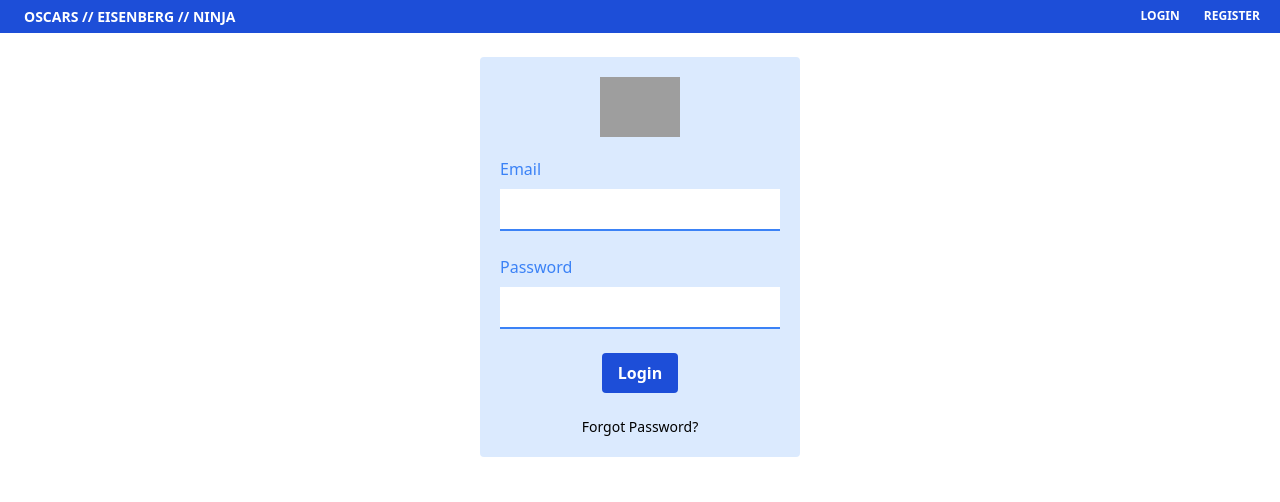
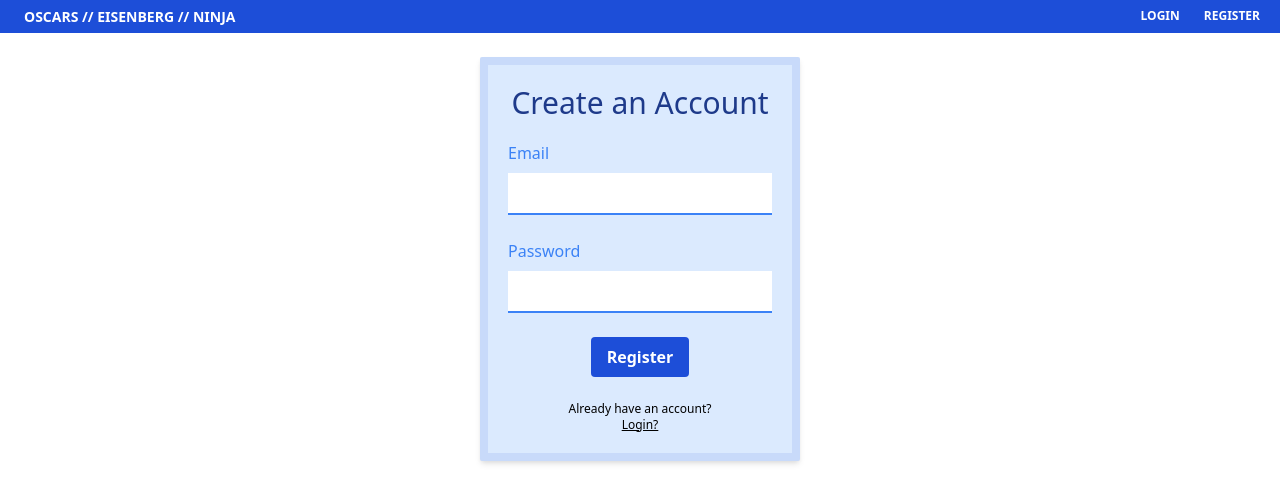
Before and after one commit to eisenivan/oscars.eisenberg.ninja, a React (Create React App) app: page / in a window 1280 px wide. Shown: the top 502 px of the page. Built offline with nearby package versions, Linux system fonts and the light colour scheme; no server answers; grey boxes are pictures that could not be loaded.

Commit message:
more improvements

```diff
--- a/src/App.js
+++ b/src/App.js
@@ -43,7 +43,7 @@ function App () {
           </Route>
           <Route path='/'>
             <Chrome>
-              <Login />
+              <SignUp />
             </Chrome>
           </Route>
         </Switch>
--- a/src/components/Chrome.js
+++ b/src/components/Chrome.js
@@ -1,6 +1,14 @@
 import React, { useState } from 'react'
 import { NavLink, Link } from 'react-router-dom'
 import { useSession, auth } from '../services/auth'
+
+function NavItem ({ children, to, exact = false }) {
+  return (
+    <NavLink exact={exact} className='bg-blue-900 sm:bg-transparent px-3 py-2 flex items-center text-xs uppercase font-bold leading-snug text-white hover:opacity-75' to={to}>
+      {children}
+    </NavLink>
+  )
+}
 
 export default function Chrome ({ children }) {
   const user = useSession() || {}
@@ -10,7 +18,7 @@ export default function Chrome ({ children }) {
     <>
       <nav className={`relative flex flex-wrap items-center justify-between px-2 navbar-expand-lg bg-blue-700 sm:mb-2 md:mb-6`}>
         <div className='container mx-auto flex flex-wrap items-center justify-between'>
-          <div className='w-full relative flex justify-between lg:w-auto px-4 lg:static lg:block lg:justify-start'>
+          <div className='w-full relative flex justify-between lg:w-auto lg:px-4 lg:static lg:block lg:justify-start'>
             <Link className='text-sm font-bold leading-relaxed inline-block mr-4 whitespace-no-wrap uppercase text-white' to='/'>
               <h1>oscars // eisenberg // ninja</h1>
             </Link>
@@ -26,33 +34,33 @@ export default function Chrome ({ children }) {
                 ? (
                   <>
                     <li>
-                      <NavLink exact className='px-3 py-2 flex items-center text-xs uppercase font-bold leading-snug text-white hover:opacity-75' to='/'>
+                      <NavItem exact to='/'>
                         My Ballot
-                      </NavLink>
+                      </NavItem>
                     </li>
                     <li>
-                      <NavLink exact className='px-3 py-2 flex items-center text-xs uppercase font-bold leading-snug text-white hover:opacity-75' to='/scoreboard'>
-                        Scoreboard
-                      </NavLink>
+                      <NavItem exact to='/scoreboard'>
+                        Leaderboard
+                      </NavItem>
                     </li>
                     <li>
-                      <NavLink exact className='px-3 py-2 flex items-center text-xs uppercase font-bold leading-snug text-white hover:opacity-75' to='/profile'>
+                      <NavItem exact to='/profile'>
                         Profile
-                      </NavLink>
+                      </NavItem>
                     </li>
                     <li>
-                      <button onClick={() => auth().signOut()} className='px-3 py-2 flex items-center text-xs uppercase font-bold leading-snug text-white hover:opacity-75'>Logout</button>
+                      <button className='bg-blue-900 sm:bg-transparent px-3 py-2 flex items-center text-xs uppercase font-bold leading-snug text-white hover:opacity-75' onClick={() => auth().signOut()}>Logout</button>
                     </li>
                   </>
                 ) : (
                   <>
                     <li>
-                      <NavLink className='px-3 py-2 flex items-center text-xs uppercase font-bold leading-snug text-white hover:opacity-75' to='/login'>Login</NavLink>
+                      <NavItem to='/login'>Login</NavItem>
                     </li>
                     <li>
-                      <NavLink className='px-3 py-2 flex items-center text-xs uppercase font-bold leading-snug text-white hover:opacity-75' to='/register'>
+                      <NavItem to='/register'>
                         Register
-                      </NavLink>
+                      </NavItem>
                     </li>
                   </>
                 ) }
@@ -61,7 +69,7 @@ export default function Chrome ({ children }) {
         </div>
       </nav>
 
-      <div className='container mx-auto px-4'>
+      <div className='container mx-auto mt-4 px-4'>
         {children}
       </div>
     </>
--- /dev/null
+++ b/src/components/PageHeading.js
@@ -0,0 +1,9 @@
+import React from 'react'
+
+function PageHeading ({ children }) {
+  return (
+    <h1 className='text-3xl text-blue-900'>{children}</h1>
+  )
+}
+
+export default PageHeading
--- a/src/screens/Login.js
+++ b/src/screens/Login.js
@@ -1,5 +1,7 @@
 import React, { useState } from 'react'
+import { Link } from 'react-router-dom'
 import { auth } from '../services/auth'
+import PageHeading from '../components/PageHeading'
 
 async function login (e) {
   e.preventDefault()
@@ -27,10 +29,10 @@ async function resetPassword (e) {
 function App () {
   const [isResetting, setIsResetting] = useState(false)
   return (
-    <div className={`w-full mt-2 max-w-xs m-auto bg-blue-100 rounded p-5`}>
-      <header>
-        <img alt='tiger icon' className='w-20 mx-auto mb-5' src='https://img.icons8.com/fluent/344/year-of-tiger.png' />
-      </header>
+    <div className={`w-full mt-2 max-w-xs m-auto bg-blue-100 p-5 border-blue-700 border-8 rounded-sm border-opacity-10 shadow-md`}>
+      <div className='mx-auto text-center mb-5'>
+        <PageHeading>Login</PageHeading>
+      </div>
       { !isResetting
         ? (
           <form onSubmit={login}>
@@ -45,8 +47,12 @@ function App () {
             <div>
               <button type='submit' className={`block text-center bg-blue-700 hover:bg-pink-700 text-white font-bold py-2 px-4 mb-6 rounded mx-auto`}>Login</button>
             </div>
+            <div className='mb-3'>
+              <p className='text-xs italic text-center'>Don't have an account?</p>
+              <Link to='/register' className='block text-center mx-auto text-xs underline'>Register</Link>
+            </div>
             <div>
-              <button className='block text-center mx-auto text-sm' onClick={() => setIsResetting(true)}>Forgot Password?</button>
+              <button className='block text-center mx-auto text-xs underline' onClick={() => setIsResetting(true)}>Forgot Password?</button>
             </div>
           </form>
         )
@@ -59,8 +65,12 @@ function App () {
             <div>
               <button type='submit' className={`block text-center bg-blue-700 hover:bg-pink-700 text-white font-bold py-2 px-4 mb-6 rounded mx-auto`}>Reset Password</button>
             </div>
+            <div className='mb-3'>
+              <p className='text-xs italic text-center'>Don't have an account?</p>
+              <Link to='/register' className='block text-center mx-auto text-xs underline'>Register</Link>
+            </div>
             <div>
-              <button className='block text-center mx-auto text-sm' onClick={() => setIsResetting(false)}>Login</button>
+              <button className='block text-center mx-auto text-xs underline' onClick={() => setIsResetting(false)}>Return to Login</button>
             </div>
           </form>
         )
--- a/src/screens/Profile.js
+++ b/src/screens/Profile.js
@@ -1,6 +1,7 @@
 import React, { useState } from 'react'
 import { auth } from '../services/auth'
 import Loader from '../components/Loader'
+import PageHeading from '../components/PageHeading'
 
 async function updateProfile (e, user, setLoading) {
   e.preventDefault()
@@ -11,6 +12,7 @@ async function updateProfile (e, user, setLoading) {
   })
 
   await user.updateEmail(email.value)
+  window.location.href = '/'
   setLoading(false)
 }
 
@@ -30,9 +32,11 @@ function App () {
   }
 
   return (
-    <div className={`w-full mt-2 max-w-sm m-auto bg-blue-100 rounded p-5`}>
+    <div className={`w-full mt-2 max-w-sm m-auto bg-blue-100 p-5 border-blue-700 border-8 rounded-sm border-opacity-10 shadow-md`}>
       <header>
-        <img alt='tiger icon' className='w-20 mx-auto mb-5' src='https://img.icons8.com/fluent/344/year-of-tiger.png' />
+        <div className='mx-auto text-center mb-5'>
+          <PageHeading>Your Profile</PageHeading>
+        </div>
       </header>
       <form onSubmit={(e) => updateProfile(e, user, setLoading)}>
         <div>
--- a/src/screens/Scoreboard.js
+++ b/src/screens/Scoreboard.js
@@ -2,6 +2,7 @@ import React, { useEffect, useState } from 'react'
 import _sortBy from 'lodash.sortby'
 import { db, useSession } from '../services/auth'
 import Loader from '../components/Loader'
+import PageHeading from '../components/PageHeading'
 
 function dynamicColor (index) {
   switch (index) {
@@ -28,6 +29,7 @@ function Scoreboard () {
   const [ballots, setBallots] = useState({})
   const [results, setResults] = useState([])
   const [masterBallot, setMasterBallot] = useState({})
+  const [loading, setLoading] = useState(true)
 
   useEffect(() => {
     db.ref(`/groups/2021`)
@@ -41,6 +43,7 @@ function Scoreboard () {
     db.ref(`/ballots/2021`)
       .on('value', (snapshot) => {
         setBallots(snapshot.val() || {})
+        setLoading(false)
       })
   }, [])
 
@@ -51,7 +54,7 @@ function Scoreboard () {
       })
   }, [])
 
-  if (ballots) {
+  if (!loading) {
     Object.keys(ballots).forEach((key) => {
       ballots[key].score = 0
       results.forEach((winner) => {
@@ -80,7 +83,7 @@ function Scoreboard () {
     return (
       <>
         <div className='mx-auto max-w-lg text-center'>
-          <h1 className='text-3xl'>Leaderboard</h1>
+          <PageHeading>Leaderboard</PageHeading>
           <p className='text-xs mb-2'>{results.length} of {Object.keys(masterBallot).length} categories announced</p>
         </div>
         <div className='max-w-lg mx-auto border-blue-700 border-8 rounded-sm border-opacity-10 shadow-md'>
--- a/src/screens/SignUp.js
+++ b/src/screens/SignUp.js
@@ -1,5 +1,7 @@
-import React, { useState } from 'react'
+import React from 'react'
+import { Link } from 'react-router-dom'
 import { auth } from '../services/auth'
+import PageHeading from '../components/PageHeading'
 
 async function login (e) {
   e.preventDefault()
@@ -12,15 +14,13 @@ async function login (e) {
   }
 }
 
-function App () {
-  const [isResetting, setIsResetting] = useState(false)
+function SignUp () {
   return (
-    <div className={`w-full mt-2 max-w-xs m-auto bg-blue-100 rounded p-5`}>
-      <header>
-        <img alt='tiger icon' className='w-20 mx-auto mb-5' src='https://img.icons8.com/fluent/344/year-of-tiger.png' />
+    <div className={`w-full mt-2 max-w-xs m-auto bg-blue-100 border-blue-700 p-5 border-8 rounded-sm border-opacity-10 shadow-md`}>
+      <header className='mx-auto text-center mb-5'>
+        <PageHeading>Create an Account</PageHeading>
       </header>
-      { !isResetting
-        ? (
+
       <form onSubmit={login}>
         <div>
           <label className={`block mb-2 text-blue-500`} htmlFor='email'>Email</label>
@@ -34,14 +34,12 @@ function App () {
           <button type='submit' className={`block text-center bg-blue-700 hover:bg-pink-700 text-white font-bold py-2 px-4 mb-6 rounded mx-auto`}>Register</button>
         </div>
         <div>
-              <button className='block text-center mx-auto text-sm' onClick={() => setIsResetting(true)}>Login?</button>
+          <p className='text-xs text-center'>Already have an account?</p>
+          <Link to='/login' className='block text-center mx-auto text-xs underline'>Login?</Link>
         </div>
       </form>
-        )
-        : null }
-
     </div>
   )
 }
 
-export default App
+export default SignUp
```
Also changed, not shown: src/screens/Ballot.js (+15 -4 lines), 1 other file (tests, documents, lock files or other folders). Lines whose indentation alone changed are shown as unchanged.
